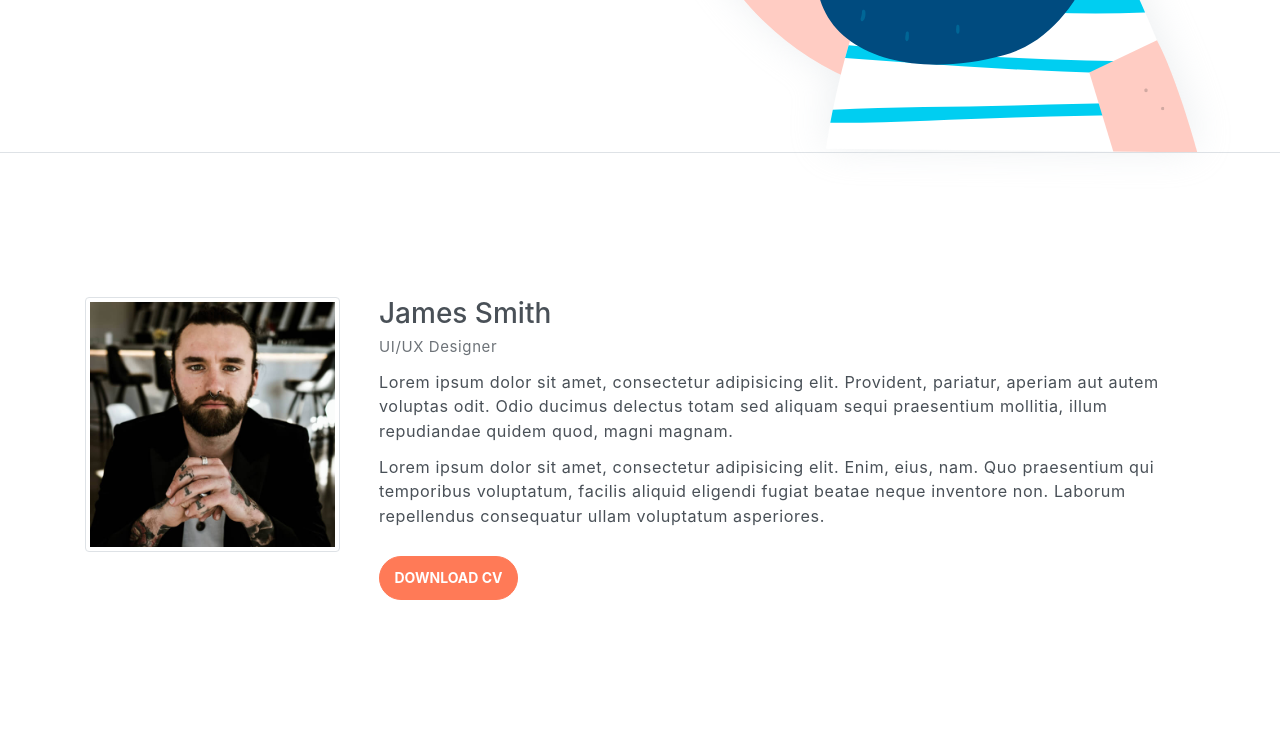
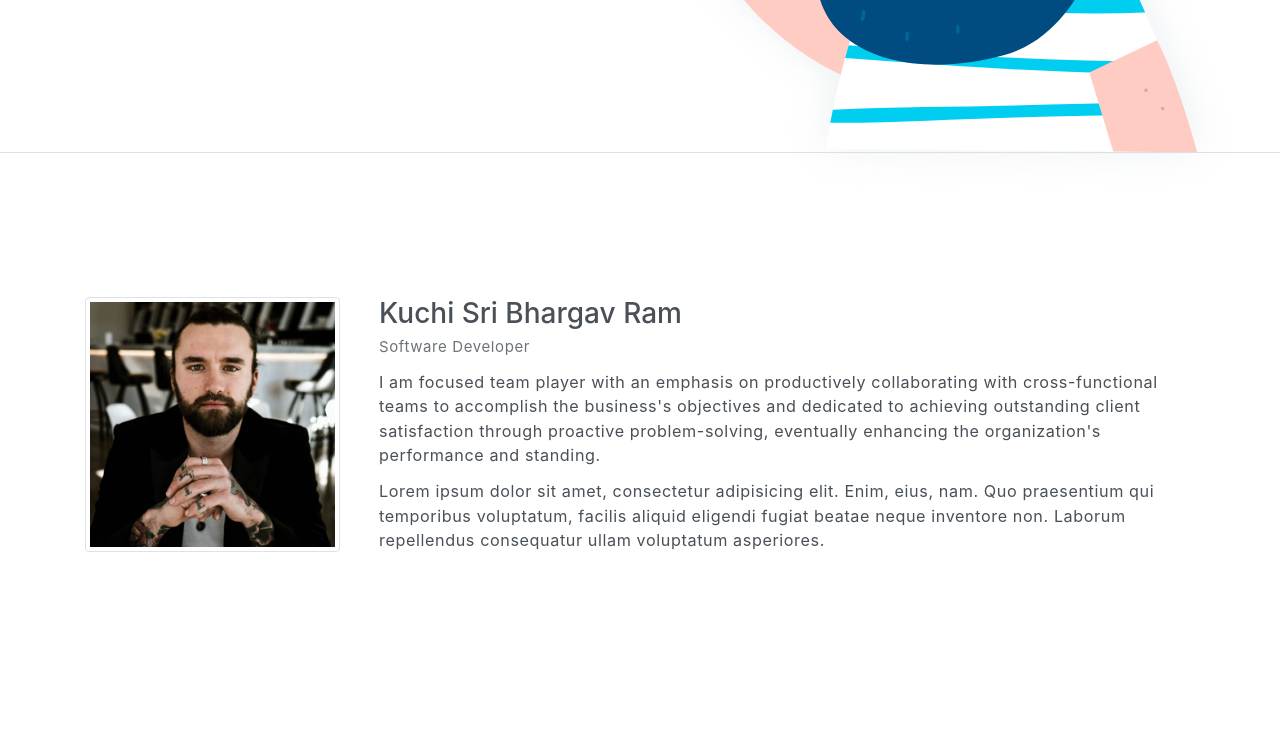
Before and after one commit to Ram3812/kuchiram.github.io, a website: page index.html in a window 1280 px wide. Shown: the part 599-1332 px from the top of the page. Drawn offline with Linux system fonts and the light colour scheme.

Commit message:
Update index.html

```diff
--- a/index.html
+++ b/index.html
@@ -104,11 +104,11 @@
                     <img src="assets/imgs/avatar.jpg" alt="" class="img-thumbnail mb-4">
                 </div>
                 <div class="pl-md-4 col-md-9">
-                    <h6 class="title">James Smith</h6>
-                    <p class="subtitle">UI/UX Designer</p>
-                    <p>Lorem ipsum dolor sit amet, consectetur adipisicing elit. Provident, pariatur, aperiam aut autem voluptas odit. Odio ducimus delectus totam sed aliquam sequi praesentium mollitia, illum repudiandae quidem quod, magni magnam.</p>
+                    <h6 class="title">Kuchi Sri Bhargav Ram</h6>
+                    <p class="subtitle">Software Developer</p>
+                    <p>I am focused team player with an emphasis on productively collaborating with cross-functional teams to accomplish the business's objectives and dedicated to achieving outstanding client satisfaction through proactive problem-solving, eventually enhancing the organization's performance and standing.</p>
                     <p>Lorem ipsum dolor sit amet, consectetur adipisicing elit. Enim, eius, nam. Quo praesentium qui temporibus voluptatum, facilis aliquid eligendi fugiat beatae neque inventore non. Laborum repellendus consequatur ullam voluptatum asperiores.</p>
-                    <button class="btn btn-primary rounded mt-3">DOWNLOAD CV</button>
+                    <!-- <button class="btn btn-primary rounded mt-3">DOWNLOAD CV</button>                    -->
                 </div>
             </div>
         </div>
```
